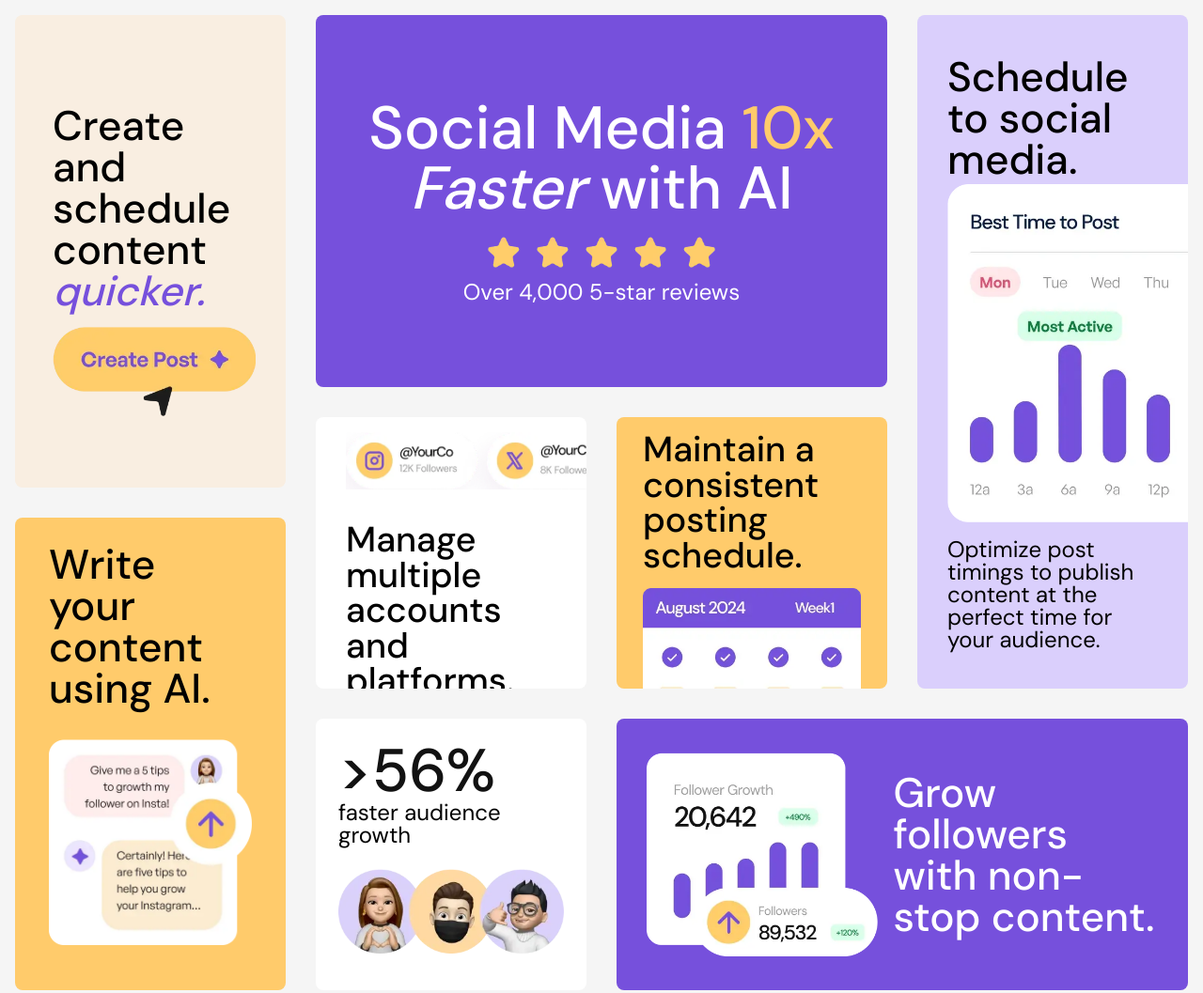
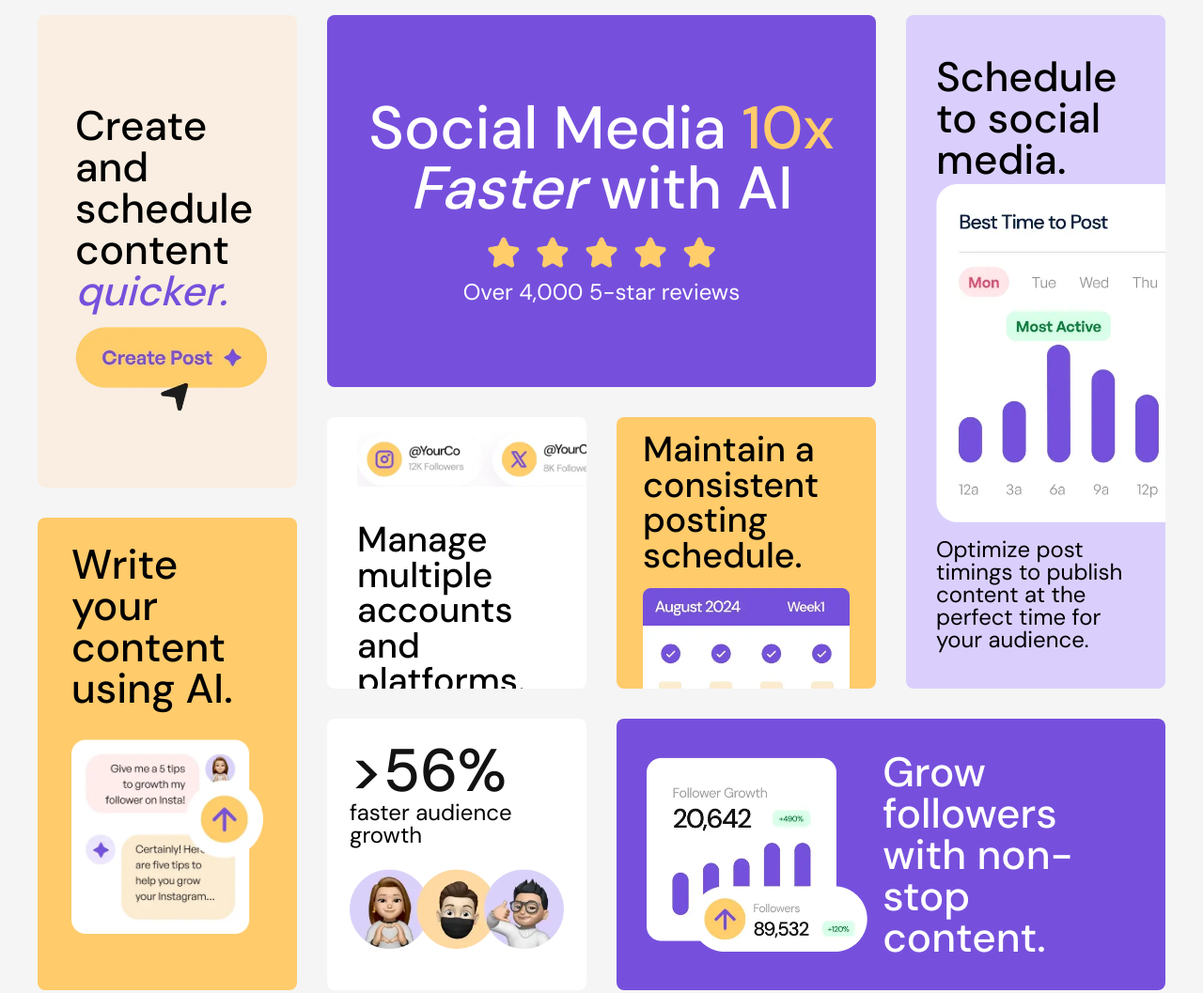
Before and after one commit to AliAbdelhady1/Bento-Challenge, a plain HTML site: page index.html in a window 1280 px wide. Shown: the top 1057 px of the page at 94% size. Drawn offline with Linux system fonts and the light colour scheme.

Commit message:
updated css file

```diff
--- a/style.css
+++ b/style.css
@@ -44,7 +44,7 @@ body{
     "item4 item7 item8 item8"
     "item4 item7 item8 item8";
     gap: 2rem;
-    max-width: 1400px;
+    max-width: 1200px;
     margin: 1rem;
 }
 
@@ -125,11 +125,11 @@ span{
 }
 
 .item3 > img {
-    height: 410px;
+    height: 350px;
     position: absolute;
     object-fit: cover;
     object-position: left;
-    top: 150px;
+    top: 185px;
 }
 
 .item4{
```
